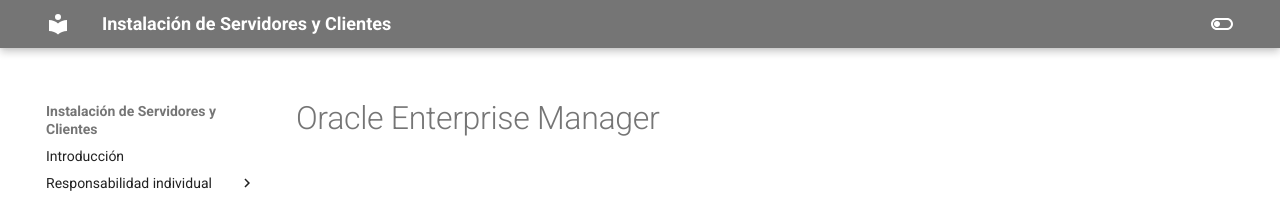
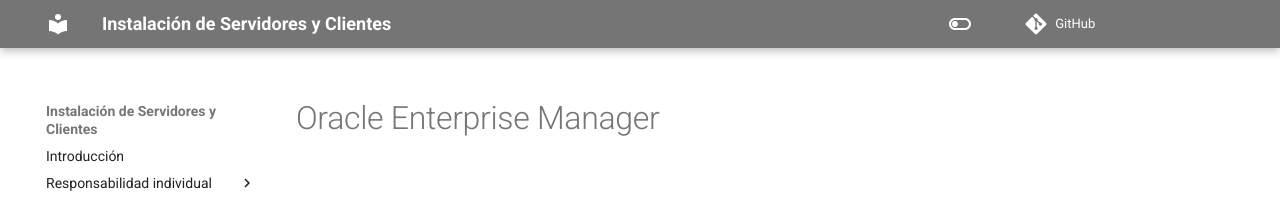
Before and after one commit to adriasir123/grupalesbdc, an MkDocs documentation site: the page built from docs/rg/oracle-enterprise-manager.md, in a window 1280 px wide. Shown: the top 202 px of the page. Built offline with MkDocs 1.6.1 and Material for MkDocs 9.7.7, drawn with Linux system fonts in a browser that asks for light colours; comment, search, counter and statistics services are not loaded.

Commit message:
algunos cambios settings

```diff
--- a/mkdocs.yml
+++ b/mkdocs.yml
@@ -30,5 +30,11 @@
 markdown_extensions:
   - attr_list
   - md_in_html
+  - pymdownx.highlight:
+      anchor_linenums: true
+  - pymdownx.inlinehilite
+  - pymdownx.snippets
+  - pymdownx.superfences
 plugins:
   - glightbox
+repo_url: https://github.com/adriasir123/p1-bd-servidores-clientes
```
